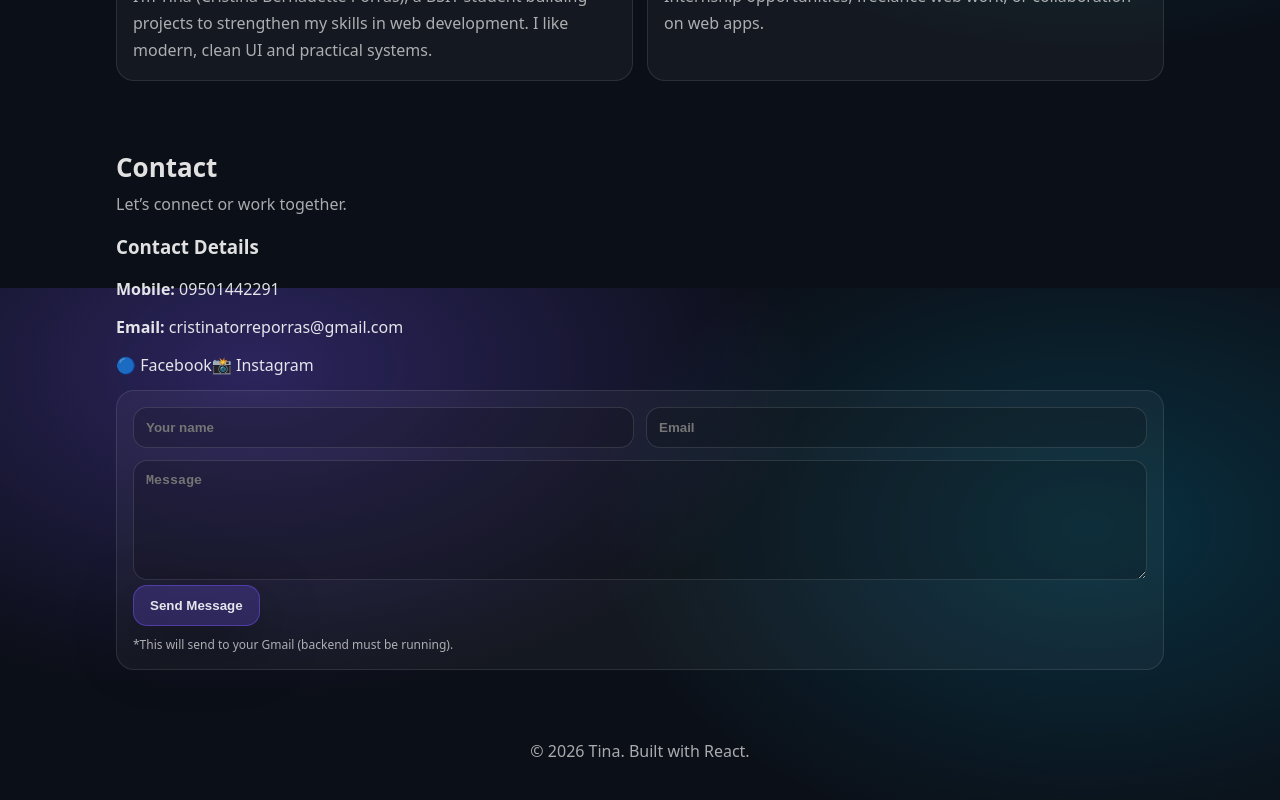
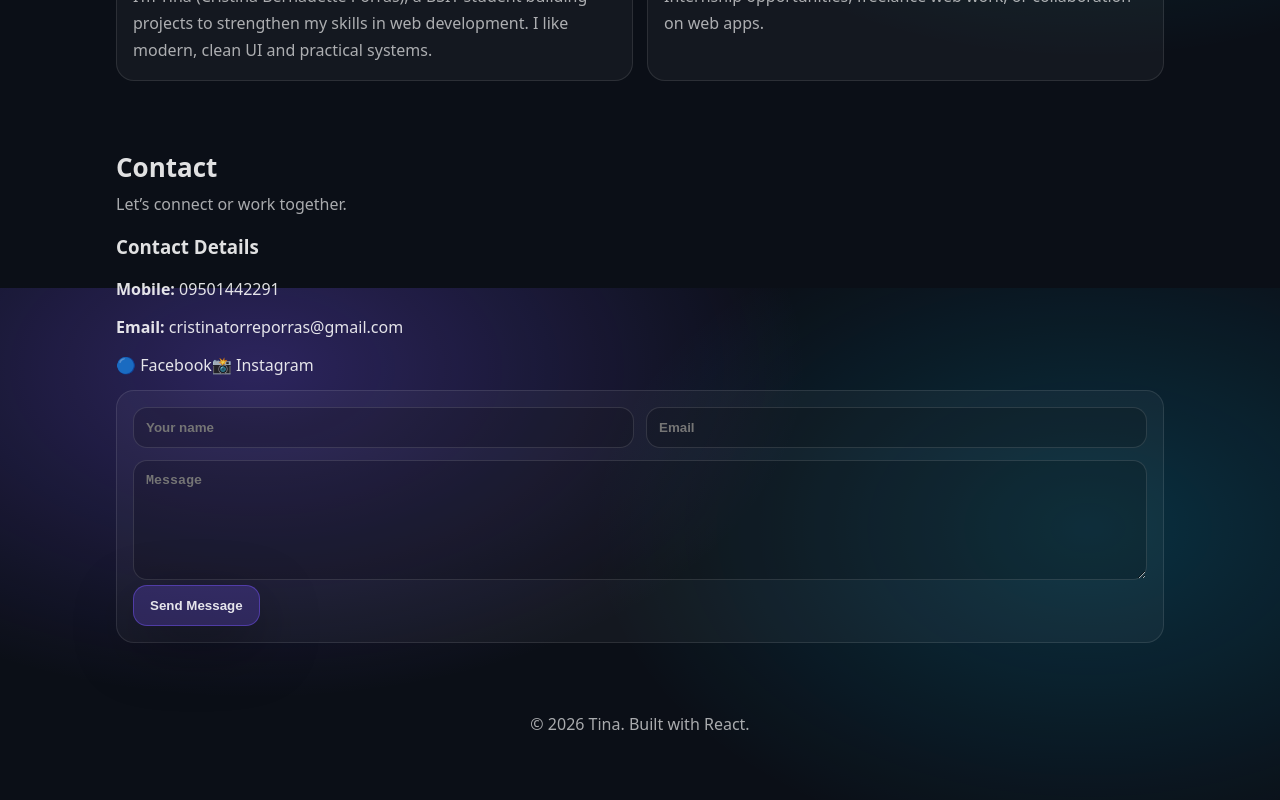
Before and after one commit to CristinaPorras122104/Cristina_Portfolio, a React (Vite) app: page / in a window 1280 px wide. Shown: the part 1312-2112 px from the top of the page. Built offline with nearby package versions, Linux system fonts and the light colour scheme.

Commit message:
Removed contact note

```diff
--- a/src/App.jsx
+++ b/src/App.jsx
@@ -275,7 +275,6 @@ export default function App() {
               Send Message
             </button>
 
-            <p className="note">{status || "*This will send to your Gmail (backend must be running)."}</p>
           </form>
         </div>
       </section>
```
